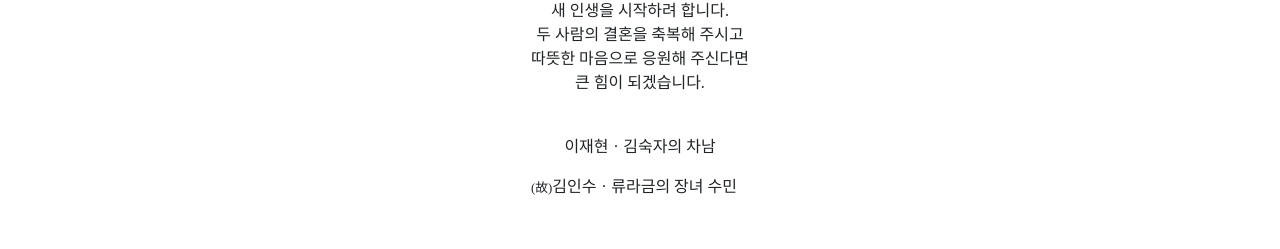
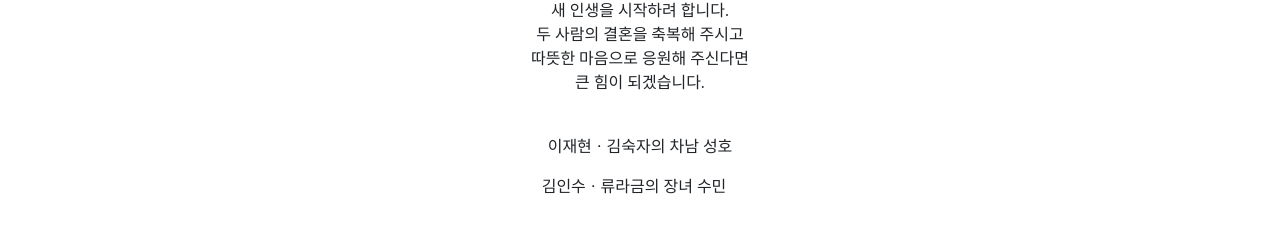
Before and after one commit to S25ngho/S25ngho.github.io, a plain HTML site: page index.html in a window 1280 px wide. Shown: the part 1120-1369 px from the top of the page. Drawn offline with Linux system fonts and the light colour scheme; no server answers; a web font is replaced by a local one.

Commit message:
Update index.html

```diff
--- a/index.html
+++ b/index.html
@@ -67,8 +67,8 @@ gtag('config', 'G-VGB7W31YJF');
             큰 힘이 되겠습니다.
         </p>
         <br>
-        <p><span class="bold">이재현ㆍ김숙자</span>의 차남 <span class="bold"></span></p>
-        <p><span class="small">(故)</span><span class="bold">김인수ㆍ류라금</span>의 장녀 <span class="bold">수민&nbsp;&nbsp;&nbsp;</span></p>
+        <p><span class="bold">이재현ㆍ김숙자</span>의 차남 성호 <span class="bold"></span></p>
+        <p><span class="bold">김인수ㆍ류라금</span>의 장녀 <span class="bold">수민&nbsp;&nbsp;&nbsp;</span></p>
     </div>
 
     <hr data-aos="fade-up">
```
